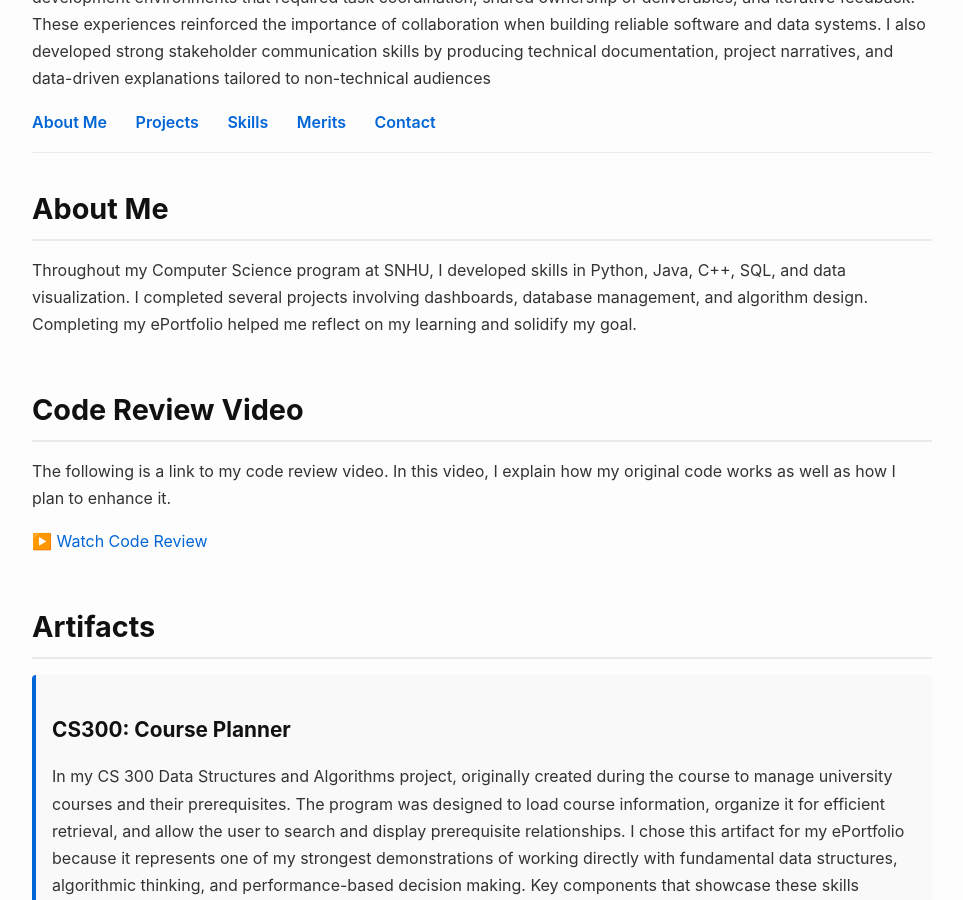
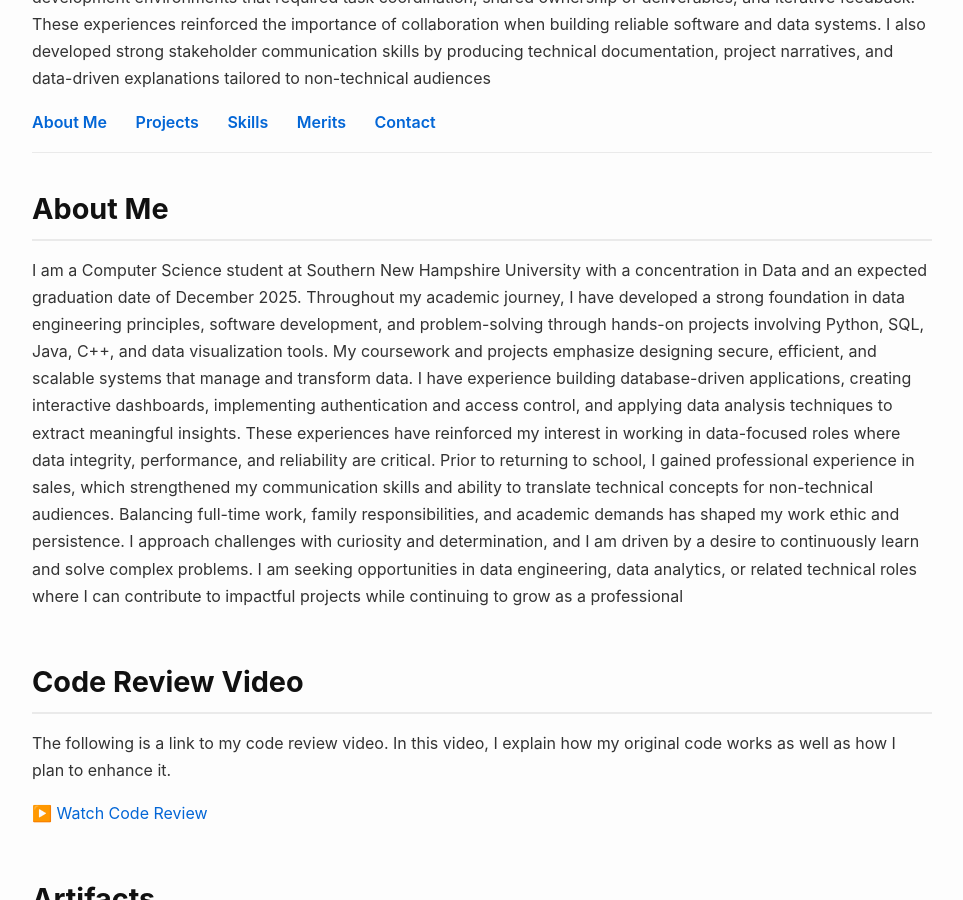
Before and after one commit to SteveArevalo/CS499_CapStone, a Jekyll site: the page built from README.md, in a window 1280 px wide and 900 px high, scrolled down 474 px. Shown: the whole window, without its empty margins (158-1121 px from the left). Built offline with Jekyll 4.4.1, drawn with Linux system fonts in a browser that asks for light colours; our own code applies the rules of GitHub Pages for plain Markdown files.

Commit message:
Update default.html

```diff
--- a/_layouts/default.html
+++ b/_layouts/default.html
@@ -126,9 +126,13 @@
   <section id="about">
     <h2>About Me</h2>
     <p>
-      Throughout my Computer Science program at SNHU, I developed skills in Python, Java, C++, SQL, and data visualization.
-      I completed several projects involving dashboards, database management, and algorithm design.
-      Completing my ePortfolio helped me reflect on my learning and solidify my goal.
+      I am a Computer Science student at Southern New Hampshire University with a concentration in Data and an expected graduation date of December 2025. Throughout my academic journey, I have developed a strong foundation in data engineering principles, software development, and problem-solving through hands-on projects involving Python, SQL, Java, C++, and data visualization tools.
+
+My coursework and projects emphasize designing secure, efficient, and scalable systems that manage and transform data. I have experience building database-driven applications, creating interactive dashboards, implementing authentication and access control, and applying data analysis techniques to extract meaningful insights. These experiences have reinforced my interest in working in data-focused roles where data integrity, performance, and reliability are critical.
+
+Prior to returning to school, I gained professional experience in sales, which strengthened my communication skills and ability to translate technical concepts for non-technical audiences. Balancing full-time work, family responsibilities, and academic demands has shaped my work ethic and persistence. I approach challenges with curiosity and determination, and I am driven by a desire to continuously learn and solve complex problems.
+
+I am seeking opportunities in data engineering, data analytics, or related technical roles where I can contribute to impactful projects while continuing to grow as a professional
     </p>
   </section>
 
```
